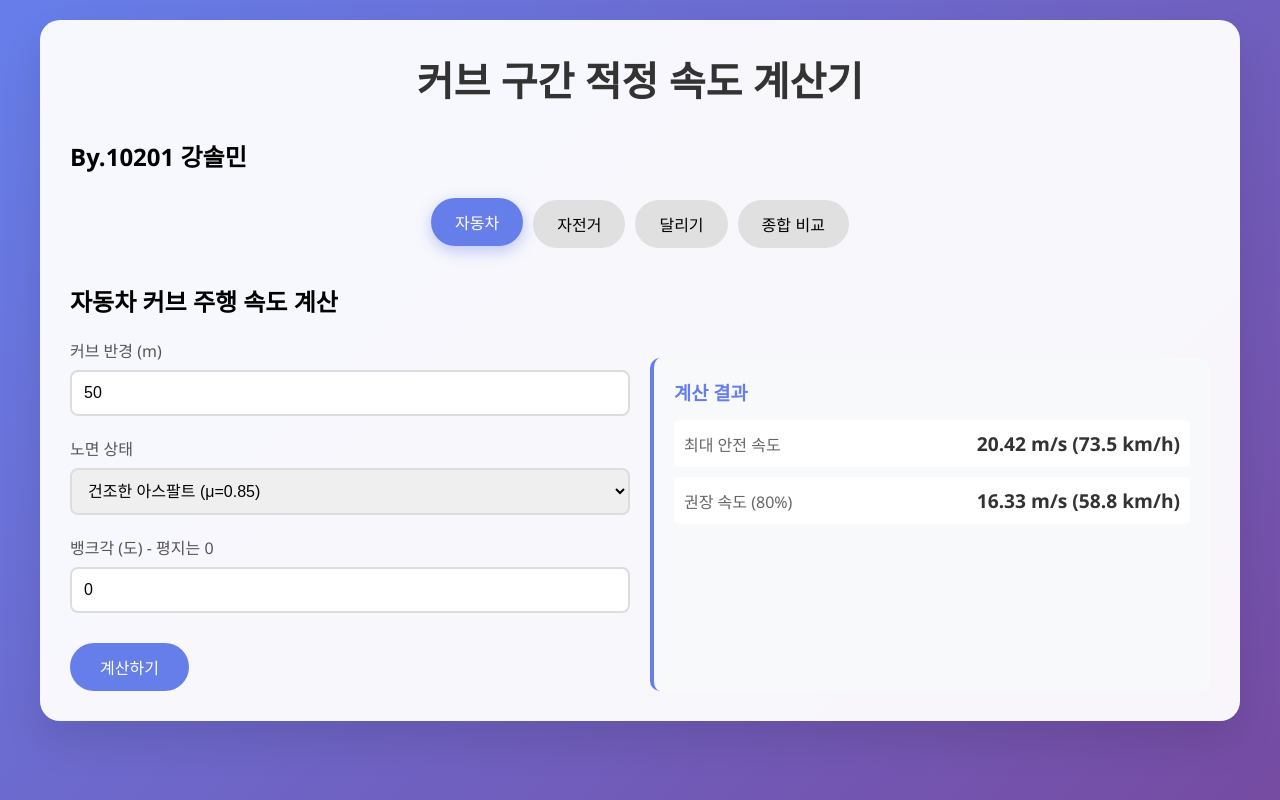
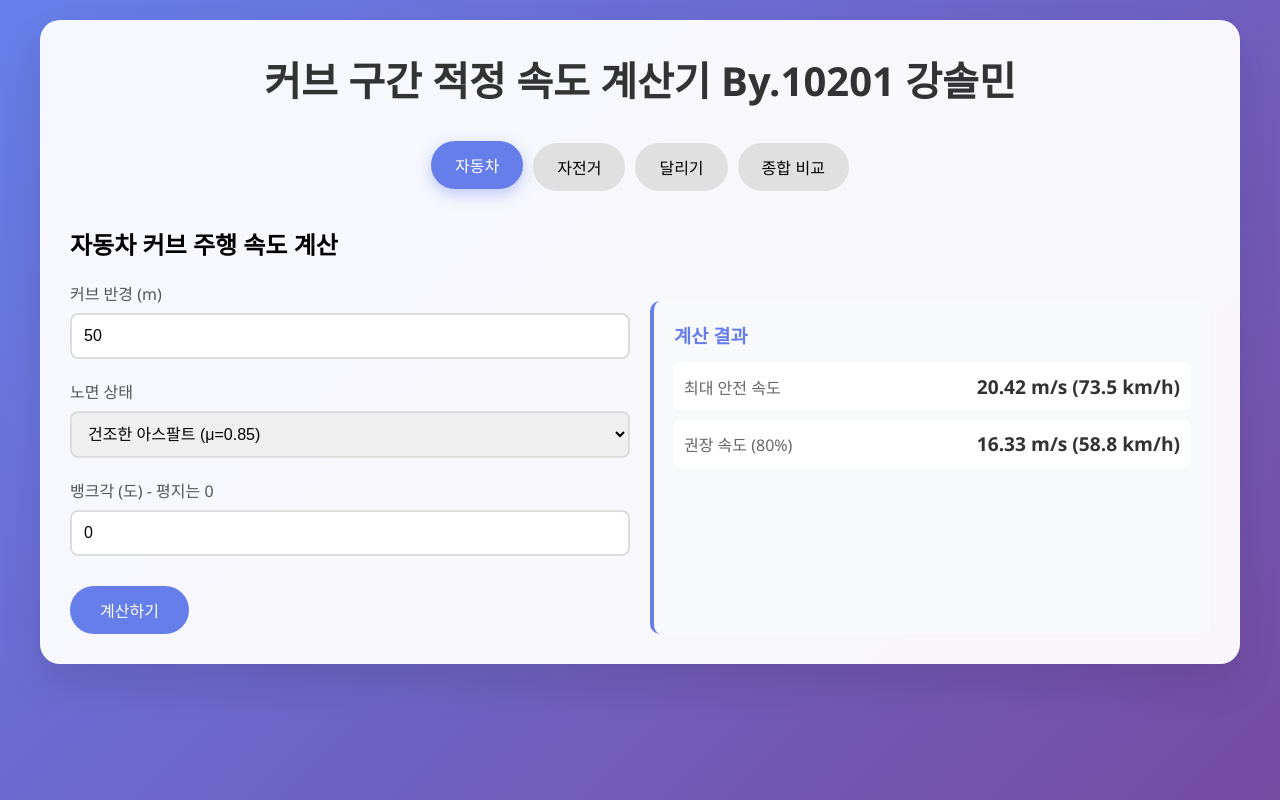
Before and after one commit to chasshas/perfect_speed_calc, a website: page index.html in a window 1280 px wide. Drawn offline with Linux system fonts and the light colour scheme.

```diff
--- a/index.html
+++ b/index.html
@@ -8,7 +8,7 @@
 </head>
 <body>
 <div class="container">
-    <h1>커브 구간 적정 속도 계산기 <h2>By.10201 강솔민</h2>️</h1>
+    <h1>커브 구간 적정 속도 계산기 By.10201 강솔민️</h1>
 
     <div class="tabs">
         <button class="tab active" onclick="showTab('car', this)">자동차</button>
```
